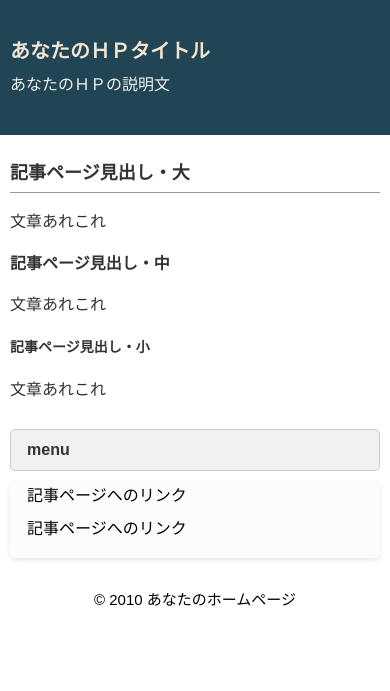
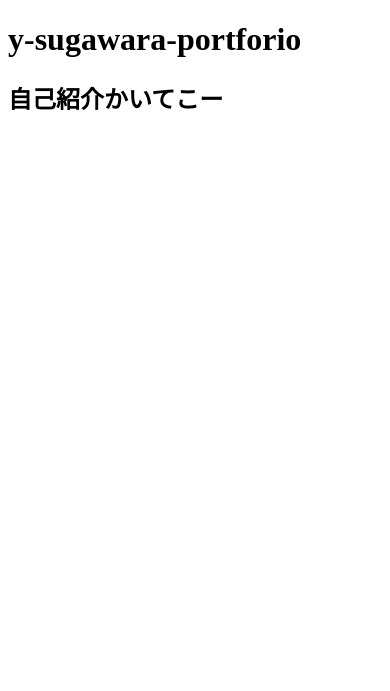
Before and after one commit to y-sugawara0508/y-sugawara0508.github.io, a plain HTML site: page index.html in a window 390 px wide. Drawn offline with Linux system fonts and the light colour scheme.

Commit message:
index の内容を変更・更新

```diff
--- a/index.css
+++ b/index.css
@@ -1,168 +1 @@
 @charset "UTF-8";
-body {
-	margin: 0;
-	padding: 0;
-	font-family: "游ゴシック Medium", "ヒラギノ角ゴ Pro", "Hiragino Kaku Gothic Pro", "メイリオ", "Meiryo", sans-serif;
-	line-height: 1.6;
-    font-size: 16px;
-}
-#header-container {
-  margin: 0 auto;
-  width: 694px;
-}
-header {
-	background-color: #214555;
-}
-#head-inner {
-    padding: 25px 0;
-}
-h1 {
-	font-size: 26px;
-	font-weight: bold;
-	padding: 10px 0 0 0;
-	margin: 0;
-	color: #f3e6d2;
-}
-h1 a {
-	font-weight: bold;
-	color: #f3e6d2;
-	text-decoration: none;
-}
-h1 a:hover {
-	color: #e8f3f9;
-	text-decoration: none;
-}
-.description {
-	line-height: 1.2;
-	color: #f3f2eb;
-	margin: 0.5em 0 1em 0;
-}
-h2 {
-	font-size: 22px;
-	margin: 0;
-	padding: 4px 0;
-	border-bottom: 1px solid #999;
-}
-#content-wrapper {margin: 0 auto;
-    width: 694px;}
-main {
-	color: #333;
-}
-#inner {
-	padding: 20px 0 0 0;
-}
-ul {
-	margin: 0 0 0 1em;
-	padding: 0;
-}
-li {
-	list-style: disc;
-}
-p {
-	margin: 1em 0;
-}
-img {
-	max-width: 100%;
-	height: auto;
-	border: 0;
-}
-hr {
-	border-width: 1px 0 0 0;
-	border-style: solid;
-	border-color: #ccc;
-	height: 1px;
-}
-a {
-	font-weight: normal;
-}
-aside {
-
-}
-#middle-inner {
-	padding: 20px 0 20px 0;
-}
-.side-title {
-	padding: 7px 16px 7px 16px;
-	background-color: #f1f1f1;
-	color: #333;
-	font-weight: bold;
-	border: 1px solid #ccc;
-	margin-bottom: 10px;
-	border-radius: 5px;
-}
-.side {
-	margin: 0 0 10px 0;
-	padding: 2px 8px 8px 7px;
-	background-color: #fcfcfc;
-	box-shadow: 0 2px 5px rgba(0, 0, 0, 0.1);
-	border-radius: 5px;
-}
-.side ul {
-	margin: 0 0 0 10px;
-	padding: 0;
-}
-.side li {
-	list-style: none;
-	margin-bottom: 0.5em;
-}
-.side li a {
-	text-decoration: none;
-	color: #214555;
-}
-.side li a:hover {
-	text-decoration: underline;
-}
-footer {
-	font-size: 15px;
-	height: 100px;
-	clear: both;
-	text-align: center;
-}
-blockquote {
-	border: 1px solid #ccc;
-	padding: 5px;
-	margin: 10px;
-}
-@media screen and (max-width: 767px) {
-#header-container {
-    margin: 0;
-	width: 100%;
-}
-header {
-
-}
-#head-inner {
-    padding: 25px 10px;
-	background-color: #214555;
-}
-.description {
-}
-#content-wrapper {
-margin: 0;
-	width: 100%;}
-main {
-width: 100%;
-	color: #333;
-}
-#inner {
-	padding: 20px 10px 0 10px;
-}
-aside {
-width: 100%;
-}
-#middle-inner {
-	padding: 10px 10px 20px 10px;
-}
-h1 {
-	font-size: 20px;
-}
-h2 {
-	font-size: 18px;
-}
-h3 {
-	font-size: 16px;
-}
-h4 {
-	font-size: 14px;
-}
-}
--- a/index.html
+++ b/index.html
@@ -1,41 +1,15 @@
 <!DOCTYPE html>
 <html lang="ja">
+
 <head>
-<meta charset="UTF-8">
-<title>PORTFOLIO</title>
-<meta name="keywords" content="ページのキーワードA,B,C">
-<meta name="description" content="ページの説明">
-<meta name="viewport" content="width=device-width, initial-scale=1.0">
-<link rel="stylesheet" href="index.css">
+    <meta charset="UTF-8">
+    <title>y-sugawara-portforio</title>
+    <link rel="stylesheet" href="index.css">
 </head>
+
 <body>
-<div id="outer">
-<header><div id="header-container"><div id="head-inner"><h1>あなたのＨＰタイトル</h1>
-<p class="description">あなたのＨＰの説明文</p></div></div>
-</header>
-<div id="content-wrapper">
-<main>
-<div id="inner">
-<h2>記事ページ見出し・大</h2>
-<p>文章あれこれ</p>
-<h3>記事ページ見出し・中</h3>
-<p>文章あれこれ</p>
-<h4>記事ページ見出し・小</h4>
-<p>文章あれこれ</p>
-</div>
-</main>
-<aside>
-<div id="middle-inner">
-<div class="side-title">menu</div>
-<div class="side">
-<ul>
-<li>記事ページへのリンク</li>
-<li>記事ページへのリンク</li>
-</ul>
-</div>
-</div>
-</aside>
-</div>
-<footer>© 2010 あなたのホームページ</footer>
-</div></body>
+    <h1>y-sugawara-portforio</h1>
+    <h2>自己紹介かいてこー</h2>
+</body>
+
 </html>
```
